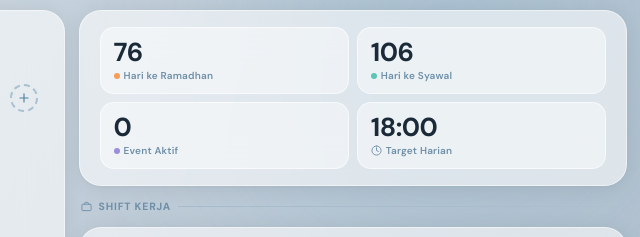
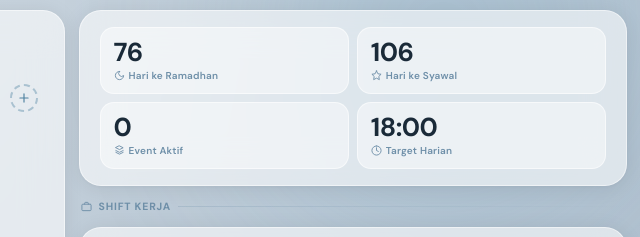
Before and after one commit to ghibranesa/Kala, a plain HTML site: page index.html in a window 1280 px wide. Shown: the part 121-358 px from the top of the page, 637-1277 px from the left. Drawn offline with Linux system fonts and the light colour scheme.

Commit message:
Add files via upload

```diff
--- a/index.html
+++ b/index.html
@@ -454,15 +454,15 @@ button:focus-visible,input:focus-visible{outline:2px solid var(--accent);outline
       <div class="glass-light metrics-strip">
         <div class="metric-tile">
           <div class="m-val" id="m-hari-ramadan">—</div>
-          <div class="m-label"><span class="m-dot" style="background:var(--dot-ramadan)"></span>Hari ke Ramadhan</div>
+          <div class="m-label"><span class="ic" id="ic-m-ramadan" style="color:var(--text-muted)"></span>Hari ke Ramadhan</div>
         </div>
         <div class="metric-tile">
           <div class="m-val" id="m-hari-syawal">—</div>
-          <div class="m-label"><span class="m-dot" style="background:var(--dot-syawal)"></span>Hari ke Syawal</div>
+          <div class="m-label"><span class="ic" id="ic-m-syawal" style="color:var(--text-muted)"></span>Hari ke Syawal</div>
         </div>
         <div class="metric-tile">
           <div class="m-val" id="m-active">0</div>
-          <div class="m-label"><span class="m-dot" style="background:var(--dot-custom)"></span>Event Aktif</div>
+          <div class="m-label"><span class="ic" id="ic-m-active" style="color:var(--text-muted)"></span>Event Aktif</div>
         </div>
         <div class="metric-tile">
           <div class="m-val" id="m-target">18:00</div>
@@ -723,6 +723,9 @@ function initIcons(){
   setIcon(document.getElementById('ic-add-hero'),'plus',14);
   setIcon(document.getElementById('ic-moon'),'moon',12);
   setIcon(document.getElementById('ic-star'),'star',12);
+  setIcon(document.getElementById('ic-m-ramadan'),'moon',11);
+  setIcon(document.getElementById('ic-m-syawal'),'star',11);
+  setIcon(document.getElementById('ic-m-active'),'layers',11);
   setIcon(document.getElementById('ic-clock-m'),'clock',11);
   setIcon(document.getElementById('ic-home'),'home',14);
   setIcon(document.getElementById('ic-pencil'),'pencil',11);
```
